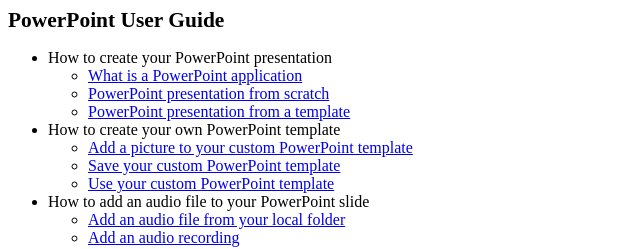
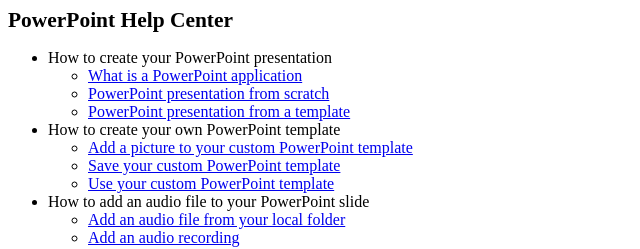
Before and after one commit to oderzhko/Olena_Dita-XML-Docu, a plain HTML site: page html5/index.html in a window 1280 px wide. Shown: the full height of the page, 0-640 px from the left. Drawn offline with Linux system fonts and the light colour scheme.

Commit message:
Add files via upload

```diff
--- a/html5/index.html
+++ b/html5/index.html
@@ -10,10 +10,10 @@
       <meta name="DC.type" content="map">
       <meta name="DC.format" content="HTML5">
       <link rel="stylesheet" type="text/css" href="commonltr.css">
-      <title>PowerPoint User Guide</title>
+      <title>PowerPoint Help Center</title>
    </head>
    <body>
-      <h1 class="title topictitle1">PowerPoint User Guide</h1>
+      <h1 class="title topictitle1">PowerPoint Help Center</h1>
       <nav>
          <ul class="map">
             <li class="topicref topichead">How to create your PowerPoint presentation
```
